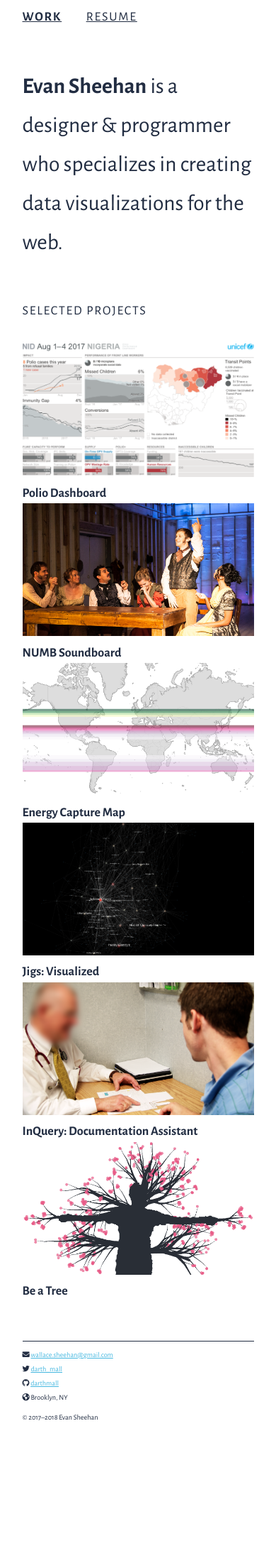
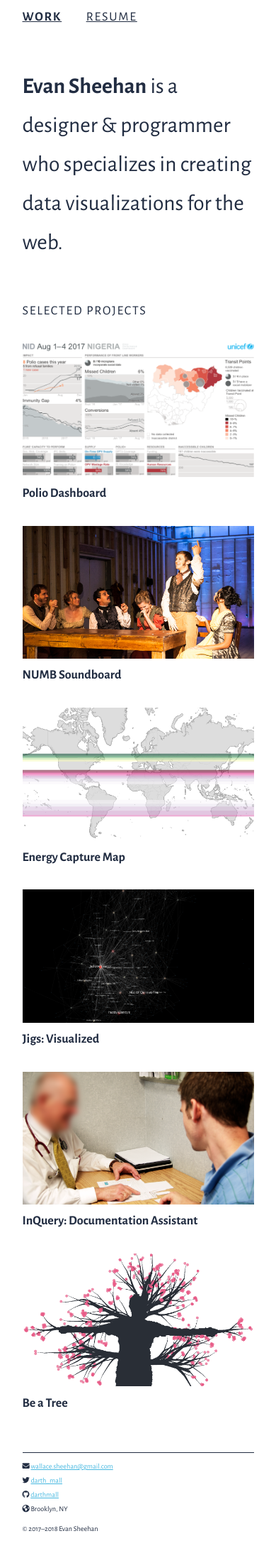
Before and after one commit to darthmall/darthmall.github.io, a Jekyll site: the page built from index.html, in a window 390 px wide. Shown: the whole page at 71% size. Built offline with Jekyll 4.4.1, drawn with Linux system fonts in a browser that asks for light colours; nearby versions of some CDN libraries; before the commit the page ends 2037 px from its top, so only the background shows below that.

Commit message:
Add a top margin to list items in the project list for small screens

```diff
--- a/_sass/grid.sass
+++ b/_sass/grid.sass
@@ -7,7 +7,3 @@
   display: grid
   grid-template-columns: 1fr 1fr 1fr
   grid-gap: $gutter
-
-@media screen and (min-width: $sm-screen)
-  .project-list
-    +sm-grid
--- a/_sass/project_list.sass
+++ b/_sass/project_list.sass
@@ -11,3 +11,13 @@
 
   h3
     margin-top: 0
+
+  li + li
+    margin-top: ms(1)
+
+@media screen and (min-width: $sm-screen)
+  .project-list
+    +sm-grid
+
+    li + li
+      margin-top: 0
```
